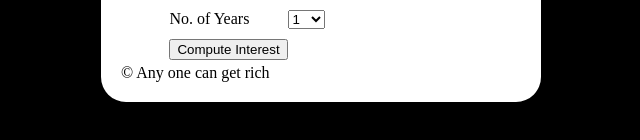
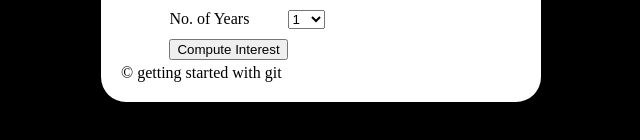
Before and after one commit to PavanUppalapati01/caliculator, a plain HTML site: page index.html in a window 1280 px wide. Shown: the part 164-304 px from the top of the page, 319-959 px from the left. Drawn offline with Linux system fonts and the light colour scheme.

Commit message:
changed footer

```diff
--- a/index.html
+++ b/index.html
@@ -65,8 +65,7 @@ h1 {color:grey;
 				You wiill receive an amount of <mark><label id="amountmessage"></label></mark>,<br/>
 				in the year <mark><label id="yearmessage"></label></mark>
 			</span>
-			<footer>&copy; Any one can get rich</footer>
+			<footer>&copy; getting started with git</footer>
 		</div>
 
-	</body>
-</html>
+	</body></html>
```
